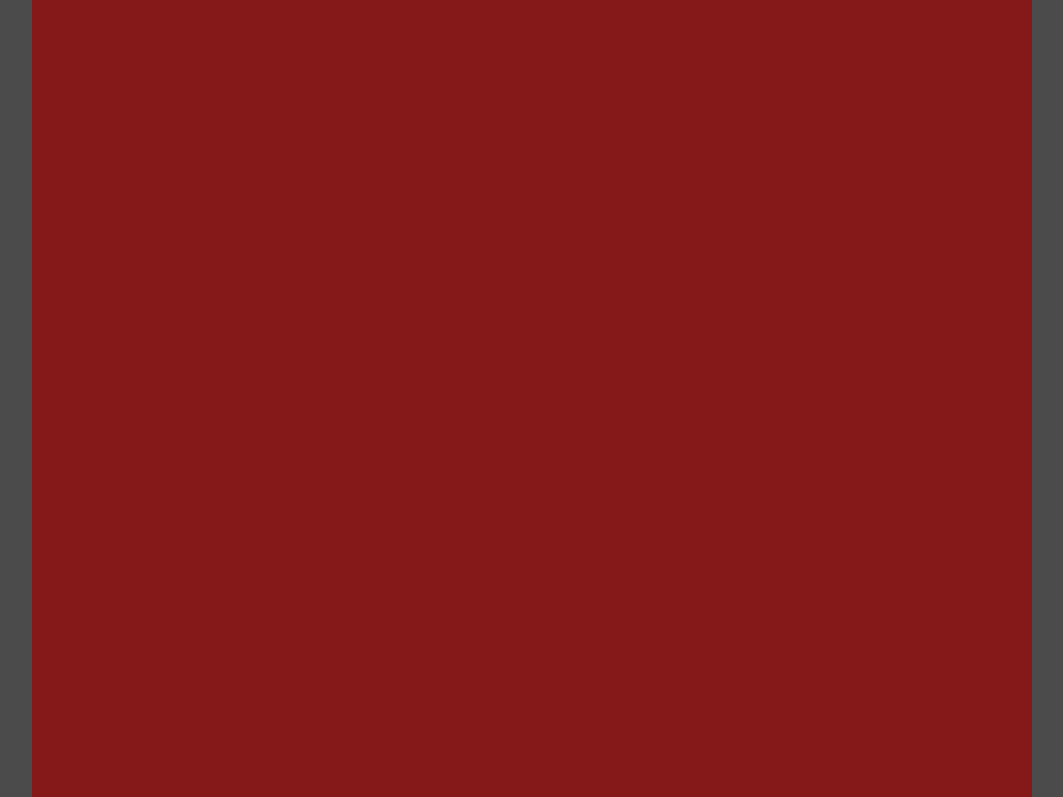
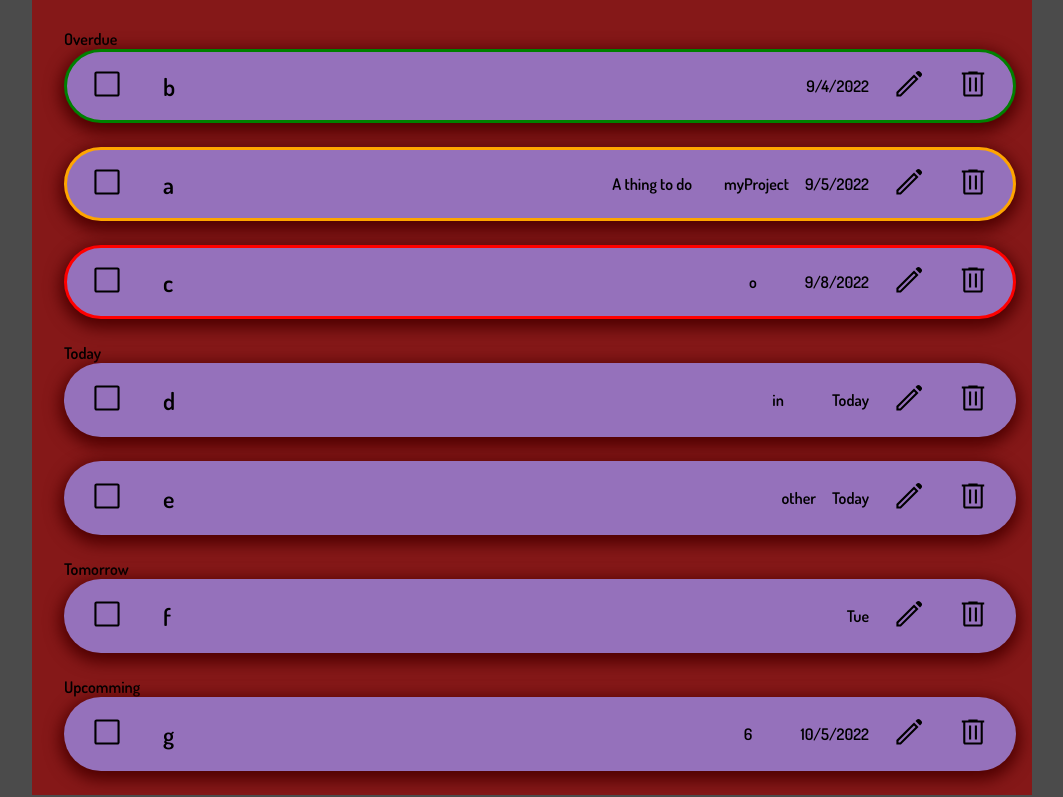
Before and after one commit to Barraka/todolist, a website: page src/index.html in a window 1280 px wide. Shown: the part 106-903 px from the top of the page, without its empty margins (108-1171 px from the left). Drawn offline with Linux system fonts and the light colour scheme; a web font is replaced by a local one.

Commit message:
Added card display for each tas. Implemented working with dates

```diff
--- a/src/styles.css
+++ b/src/styles.css
@@ -17,7 +17,11 @@
     --light:rgb(194, 194, 194);
     --background:rgb(194, 194, 194);
     --modalbg:#2F4858;
+    --category:rgb(194, 194, 194);
 
+}
+li {
+    list-style: none;
 }
 @media only screen and (max-width: 900px) {
     :root {
@@ -41,7 +45,7 @@ body {
     /* width: var(--idealdimension); */
     margin: 0 auto;
     min-height: 100vh;
-    overflow: hidden;
+    /* overflow: hidden; */
     /* min-width: 900px; */
     max-width: 1000px;
 }
@@ -119,5 +123,76 @@ body {
 .maincontent {
     position:relative;
     background-color: var(--titlebg);
-    height:100vh;
+    /* height:100vh; */
+    padding-top: 2rem;
+    padding-right: 1rem;
+    height: fit-content;
+    min-height: 50vh;
+    overflow: hidden;
 }
+.task_category {
+    display:flex;
+    flex-direction: column;
+    justify-content: center;
+    align-items: flex-start;
+    /* background-color: var(--modalbg); */
+    padding-left: 2rem;
+}
+.list_item {
+    color:var(--dark);
+    padding-left: 4rem;
+}
+.taskcard {
+    display: flex;
+    justify-content: center;
+    align-items: center;
+    padding:0.5rem 1rem;
+    margin-bottom: 1.5rem;
+    border-radius: 100px;
+    background-color: rgb(149, 113, 187);
+    box-shadow: 0 5px 16px 4px rgb(78, 1, 1);
+    width:100%;
+    gap:1rem;
+    text-align: center;
+    transition:all 0.4s ease;
+}
+.taskcard svg {
+    transform: scale(0.7);
+}
+.tasktitle {
+    flex:1;
+    font-size: 1.5rem;
+}
+.tasktitle {
+    text-align: left;
+    padding-left: 1rem;
+}
+.taskcard:hover {
+    transform: scale(1.02);
+    box-shadow: 0 5px 16px 4px rgb(177, 44, 44);
+    /* box-shadow:inset 0 0 16px 2px rgb(10, 192, 192); */
+}
+ul .prio0 {
+    border:3px solid transparent;
+}
+ul .prio1 {
+    border:3px solid green;
+}
+ul .prio2 {
+    border:3px solid orange;
+}
+ul .prio3 {
+    border:3px solid red;
+}
+.taskcard svg:hover {
+    cursor: pointer;
+    stroke:cyan;
+    fill:cyan;
+}
+.squeeze {
+    transform:scale(0);
+}
+.validate {
+    /* transform:scale(0); */
+    transform:translateX(120%);
+}
--- /dev/null
+++ b/src/taskDom.js
@@ -0,0 +1,151 @@
+taskDom= (function() {
+    let maincontent = document.querySelector('.maincontent');
+    function showCategories() {
+        maincontent.innerHTML='';
+        let allgroups=tasklogic.generateGroups();
+        let overdue=allgroups.overdue;
+        let today=allgroups.today;
+        let tomorrow=allgroups.tomorrow;
+        let upcomming=allgroups.upcomming;
+        //Overdue
+        if(overdue.length>0) {
+            let overdue_ul=document.createElement('ul');
+            overdue_ul.classList.add('overdue_ul', 'task_category');
+            overdue_ul.textContent="Overdue";
+            overdue.forEach(x=>{
+                let overdue_li=document.createElement('li');
+                // overdue_li.classList.add('overdue_li', 'list_item');
+                // overdue_li.textContent=x.title;
+                // overdue_ul.appendChild(overdue_li);
+                let card=createTaskCard(x);
+                overdue_ul.appendChild(card);
+            });
+            maincontent.appendChild(overdue_ul);
+        }
+        //Today
+        let today_ul=document.createElement('ul');
+        today_ul.classList.add('today_ul', 'task_category');
+        today_ul.textContent="Today";
+        today.forEach(x=> {
+            let today_li=document.createElement('li');
+            // today_li.classList.add('today_li', 'list_item');
+            // today_li.textContent=x.title;
+            // today_ul.appendChild(today_li);
+            let card=createTaskCard(x,'none');
+            today_ul.appendChild(card);
+        });
+        maincontent.appendChild(today_ul);
+        //Tomorrow
+        if(tomorrow.length>0) {
+            let tomorrow_ul=document.createElement('ul');
+            tomorrow_ul.classList.add('tomorrow_ul', 'task_category');
+            tomorrow_ul.textContent="Tomorrow";
+            tomorrow.forEach(x=> {
+                let tomorrow_li=document.createElement('li');
+                // tomorrow_li.classList.add('tomorrow_li', 'list_item');
+                // tomorrow_li.textContent=x.title;
+                // tomorrow_ul.appendChild(tomorrow_li);
+                let card=createTaskCard(x,'tomorrow');
+                tomorrow_ul.appendChild(card);
+            });
+            maincontent.appendChild(tomorrow_ul);
+        }
+
+        //Upcomming
+        if(upcomming.length>0) {
+            let upcomming_ul=document.createElement('ul');
+            upcomming_ul.classList.add('upcomming_ul', 'task_category');
+            upcomming_ul.textContent="Upcomming";
+            upcomming.forEach(x=> {
+                let upcomming_li=document.createElement('li');
+                // upcomming_li.classList.add('upcomming_li', 'list_item');
+                // upcomming_li.textContent=x.title;
+                // upcomming_ul.appendChild(upcomming_li);
+                let card=createTaskCard(x);
+                upcomming_ul.appendChild(card);
+            });
+            maincontent.appendChild(upcomming_ul);
+        }
+
+
+    }
+    function check(e) {
+        if(e.currentTarget.hasAttribute('data-checked')) {
+            e.currentTarget.innerHTML='<svg xmlns="http://www.w3.org/2000/svg" height="48" width="48"><path d="M9 42q-1.2 0-2.1-.9Q6 40.2 6 39V9q0-1.2.9-2.1Q7.8 6 9 6h30q1.2 0 2.1.9.9.9.9 2.1v30q0 1.2-.9 2.1-.9.9-2.1.9Zm0-3h30V9H9v30Z"/></svg>';
+            e.currentTarget.removeAttribute('data-checked');
+        }
+        else {
+            e.currentTarget.innerHTML='<svg xmlns="http://www.w3.org/2000/svg" height="48" width="48"><path d="M20.95 31.95 35.4 17.5l-2.15-2.15-12.3 12.3L15 21.7l-2.15 2.15ZM9 42q-1.2 0-2.1-.9Q6 40.2 6 39V9q0-1.2.9-2.1Q7.8 6 9 6h30q1.2 0 2.1.9.9.9.9 2.1v30q0 1.2-.9 2.1-.9.9-2.1.9Zm0-3h30V9H9v30ZM9 9v30V9Z"/></svg>';
+            e.currentTarget.setAttribute('data-checked', 'true');
+            validateDone(e);
+        }
+    }
+    function deleteTask(e) {
+        let outer=e.currentTarget.parentElement;
+        outer.innerHTML='';
+        outer.classList.add('squeeze');
+        let id=outer.getAttribute('data-id');
+        setTimeout(()=> {
+            tasklogic.mytasks.deleteTask(id);
+            showCategories();
+        },500);
+    }
+    function createTaskCard(t,option='') {
+        let taskcard = document.createElement('div');
+        taskcard.classList.add('taskcard');
+        let checkbox = document.createElement('div');
+        checkbox.classList.add('checkbox');
+        let prio = document.createElement('div');
+        prio.classList.add('prio');
+        let project = document.createElement('div');
+        project.classList.add('project');
+        let tasktitle = document.createElement('div');
+        tasktitle.classList.add('tasktitle');
+        let taskdescription = document.createElement('div');
+        taskdescription.classList.add('taskdescription');
+        let deadline = document.createElement('div');
+        deadline.classList.add('deadline');
+        let edit = document.createElement('div');
+        edit.classList.add('edit');
+        let trash = document.createElement('div');
+        trash.classList.add('trash');
+
+        // if(t.priority>0)prio.classList.add(`prio${t.priority}`);
+        if(t.priority>0)taskcard.classList.add(`prio${t.priority}`);
+        else taskcard.classList.add(`prio0`);
+        project.textContent=t.project;
+        tasktitle.textContent=t.title;
+        taskdescription.textContent=t.description;
+        checkbox.innerHTML='<svg xmlns="http://www.w3.org/2000/svg" height="48" width="48"><path d="M9 42q-1.2 0-2.1-.9Q6 40.2 6 39V9q0-1.2.9-2.1Q7.8 6 9 6h30q1.2 0 2.1.9.9.9.9 2.1v30q0 1.2-.9 2.1-.9.9-2.1.9Zm0-3h30V9H9v30Z"/></svg>';
+        edit.innerHTML='<svg xmlns="http://www.w3.org/2000/svg" height="48" width="48"><path d="M9 39h2.2l22.15-22.15-2.2-2.2L9 36.8Zm30.7-24.3-6.4-6.4 2.1-2.1q.85-.85 2.1-.85t2.1.85l2.2 2.2q.85.85.85 2.1t-.85 2.1Zm-2.1 2.1L12.4 42H6v-6.4l25.2-25.2Zm-5.35-1.05-1.1-1.1 2.2 2.2Z"/></svg>';
+        trash.innerHTML='<svg xmlns="http://www.w3.org/2000/svg" height="48" width="48"><path d="M13.05 42q-1.25 0-2.125-.875T10.05 39V10.5H8v-3h9.4V6h13.2v1.5H40v3h-2.05V39q0 1.2-.9 2.1-.9.9-2.1.9Zm21.9-31.5h-21.9V39h21.9Zm-16.6 24.2h3V14.75h-3Zm8.3 0h3V14.75h-3Zm-13.6-24.2V39Z"/></svg>';
+        if(option==='none')deadline.textContent='Today';
+        else if(option==='tomorrow')deadline.textContent=new Date(t.dueDate).toDateString().slice(0,3);
+        else deadline.textContent=new Date(t.dueDate).toLocaleDateString();
+
+        taskcard.appendChild(checkbox);
+        taskcard.appendChild(tasktitle);
+        taskcard.appendChild(taskdescription);
+        taskcard.appendChild(prio);
+        taskcard.appendChild(project);
+
+        taskcard.appendChild(deadline);
+        taskcard.appendChild(edit);
+        taskcard.appendChild(trash);
+        taskcard.setAttribute('data-id',t.id);
+        checkbox.addEventListener('mouseup',check);
+        trash.addEventListener('click',deleteTask);
+        return taskcard;
+    }
+    function validateDone(e) {
+        let target=e.currentTarget.parentElement;
+        setTimeout(()=>{
+            target.innerHTML='';
+            target.classList.add('validate');
+            //tasklogic.mytasks.completeTask(id);
+            showCategories();
+        },500);
+    }
+    //----
+    return {showCategories};
+})();
--- a/src/tasklogic.js
+++ b/src/tasklogic.js
@@ -1,23 +1,70 @@
+tasklogic = (function() {
+    let id=0;
+    let overdue=[];
+    let today=[];
+    let tomorrow=[];
+    let upcomming=[];
 
+
+    function retrieveTasks() {
+        //set the last id
+    }
+    function sortTasks() {
+        overdue=[];
+        today=[];
+        tomorrow=[];
+        upcomming=[];
+        sorted=mytasks.getallTasks.sort((a,b)=> {return new Date(a.dueDate) - new Date(b.dueDate);});
+
+        let now=new Date();
+        let tomorrowdate=new Date();
+        let yesterdaydate=new Date();
+        tomorrowdate.setDate(now.getDate()+1);
+        yesterdaydate.setDate(now.getDate()-1);
+        sorted.forEach(x=> {
+            let compDate= new Date(x.dueDate);
+            //calculate overdue
+            if(compDate<=yesterdaydate)overdue.push(x);
+            //calculate today
+            else if(compDate.getDate()===now.getDate() && compDate.getMonth()===now.getMonth() && compDate.getFullYear() && now.getFullYear())today.push(x);
+            //calculate tomorrow
+            else if(compDate.getDate()===tomorrowdate.getDate() && compDate.getMonth()===tomorrowdate.getMonth() && compDate.getFullYear() && tomorrowdate.getFullYear())tomorrow.push(x);
+            else upcomming.push(x);
+        });
+    }
     class Task {
         constructor (title,description="",dueDate="",priority="",project="") {
+            this.id=++id;
             this.title=title;
             this.description=description;
             this.dueDate=dueDate;
             this.priority=priority;
             this.project=project;
+            if(this.dueDate==='')this.dueDate=new Date();
             }
     }
 
     class AllTasks {
         constructor() {
             this.tasks=[];
+            this.accomplished=[];
+            this.trash=[];
         }
-    newTask(title,description="",dueDate="",priority="",project=""){
-        let t=new Task(title,description,dueDate,priority,project);
+        // newTask(title,description="",dueDate="",priority="",project=""){
+        newTask(o){
+            let t=new Task(o.title,o.description,o.dueDate,o.priority,o.project);
             this.tasks.push(t);
             console.log(t);
             return t;
+        }
+        deleteTask(t) {
+            // this.tasks.find(t.id);
+            for(let x=this.tasks.length-1;x>=0;x--) {
+                if(this.tasks[x].id===parseInt(t)){
+                    let rec=this.tasks.splice(x,1);
+                    this.trash.push(rec);
+                }
+            }
         }
         get getallTasks() {
             return this.tasks;
@@ -25,12 +72,18 @@ class AllTasks {
         get getnumberTotal() {
             return this.tasks.length;
         }
+        get getTrash() {
+            return this.trash;
+        }
+    }
+    function generateGroups() {
+        sortTasks();
+        return{overdue,today,tomorrow,upcomming};
     }
     let mytasks=new AllTasks();
-
-
-mytasks.newTask("read","Any book","12/12/23",3);
-console.log(mytasks.getallTasks);
+    //----
+    return {overdue,today,tomorrow,upcomming,generateGroups,mytasks}
+})();
 
 let projects=(function project(){
     let projectList=[];
@@ -56,24 +109,3 @@ let projects=(function project(){
         getProject,
     }
 })();
-
-let addtask = document.querySelector('.adddiv');
-addtask.addEventListener('click', showmodal);
-
-function showmodal() {
-    addmenu.createmenu();
-    newtaskmodule.displaytask();
-    let modal = document.querySelector('.taskcontainer');
-    modal.classList.remove('taskcontainerhidden');
-    modal.classList.add('taskcontainervisible');
-
-}
-function hidemodal() {
-    let modal = document.querySelector('.taskcontainer');
-    modal.classList.remove('taskcontainervisible');
-    modal.classList.add('taskcontainerhidden');
-    addmenu.removeMenuStyles();
-}
-function addTask(t) {
-    mytasks.newTask(t.title, t.description,t.deadline,t.priority,t.project);
-}
```
Also changed, not shown: src/addlist.js (+13 -1 lines), src/addmenu.js (+15 -1 lines), src/addproject.js (+12 -1 lines), src/addtask.css (+6 -6 lines), src/addtask.js (+14 -6 lines), src/index.html (+2 -2 lines), src/index.js (+20 -0 lines), src/assets/check_checked.svg (added), src/assets/check_empty.svg (added), src/assets/edit.svg (added), src/assets/trash.svg (renamed from src/assets/delete_FILL0_wght400_GRAD0_opsz48.svg). Lines whose indentation alone changed are shown as unchanged.
